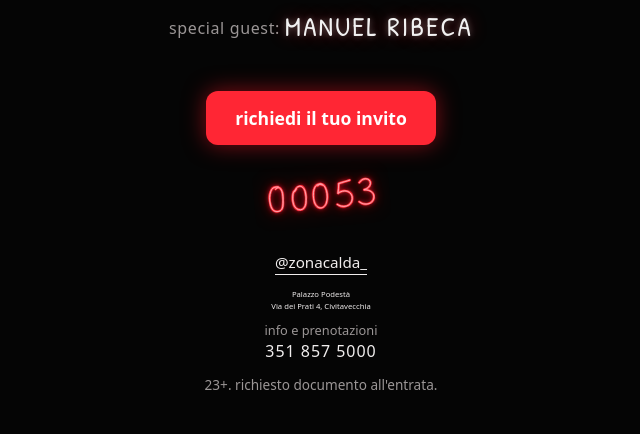
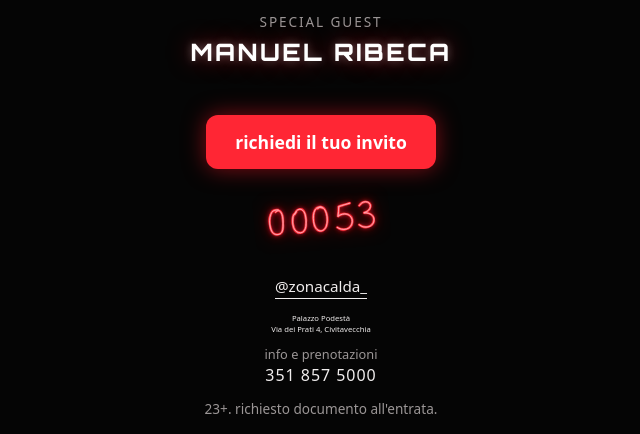
Before and after one commit to gasbarrigiordano-max/sito-zonacalda, a plain HTML site: page index.html in a window 1280 px wide. Shown: the part 473-907 px from the top of the page, without its empty margins (319-959 px from the left). Before the commit the page ends 883 px from the top, so only its background shows below. Drawn offline with Linux system fonts and the light colour scheme.

Commit message:
Home: Orbitron (data e orario medio, special guest extra-bold)
Co-Authored-By: Claude Sonnet 5.5 <noreply@anthropic.com>
Claude-Session: https://claude.ai/code/session_01Pdzza7BW7nKpZRNkk7jini

```diff
--- a/index.html
+++ b/index.html
@@ -34,7 +34,7 @@
 
   <p class="frase">il diavolo è tornato.<br>ed è più caldo di prima. <span role="img" aria-label="diavoletto">😈</span></p>
   <p class="quando"><time datetime="2026-11-28T23:30+01:00">sabato 28/11 · 23:30</time></p>
-  <p class="ospite">special guest: <b>manuel ribeca</b></p>
+  <p class="ospite">special guest <b>manuel ribeca</b></p>
 
   <a class="invito" href="lista/">richiedi il tuo invito</a>
 
--- a/style.css
+++ b/style.css
@@ -169,7 +169,9 @@ footer p { margin: 0; }
 .invito.spento { background: transparent; color: var(--testo); border: 1px solid var(--rosso); box-shadow: 0 0 14px rgba(255, 20, 36, .25); font-weight: 600; }
 .invito.spento:hover, .invito.spento:focus-visible { background: rgba(255, 20, 36, .12); }
 
-/* ---------- special guest della serata (stesso font dei nomi sulla locandina) ---------- */
-@font-face { font-family: 'Patrick Hand'; src: url(assets/font/patrick-hand-400.woff2) format('woff2'); font-weight: 400; font-display: swap; }
-.ospite { margin: -.2rem 0 1.4rem; font-size: 1rem; color: var(--tenue); letter-spacing: .04em; }
-.ospite b { font-family: 'Patrick Hand', 'Segoe Print', 'Bradley Hand', cursive; font-weight: 400; font-size: 1.7rem; letter-spacing: .08em; text-transform: uppercase; color: #f2f2f2; vertical-align: -.08em; text-shadow: 0 0 6px rgba(255, 255, 255, .35), 0 0 18px rgba(255, 20, 36, .45); }
+/* ---------- font Orbitron (Google Fonts, licenza OFL): data e orario in medio, special guest in extra-bold ---------- */
+@font-face { font-family: 'Orbitron'; src: url(assets/font/orbitron-500.woff2) format('woff2'); font-weight: 500; font-display: swap; }
+@font-face { font-family: 'Orbitron'; src: url(assets/font/orbitron-800.woff2) format('woff2'); font-weight: 800; font-display: swap; }
+.quando time { font-family: 'Orbitron', 'Inter', sans-serif; font-weight: 500; letter-spacing: .08em; text-transform: uppercase; font-size: 1.05rem; }
+.ospite { margin: .1rem 0 1.5rem; color: var(--tenue); font-size: .85rem; letter-spacing: .14em; text-transform: uppercase; }
+.ospite b { display: block; margin-top: .35rem; font-family: 'Orbitron', 'Inter', sans-serif; font-weight: 800; font-size: 1.5rem; letter-spacing: .1em; color: #fff; text-shadow: 0 0 8px rgba(255, 255, 255, .3), 0 0 22px rgba(255, 20, 36, .5); }
```
Also changed, not shown: assets/font/orbitron-500.woff2 (added), assets/font/orbitron-800.woff2 (added), assets/font/patrick-hand-400.woff2 (deleted), 2 other files.
